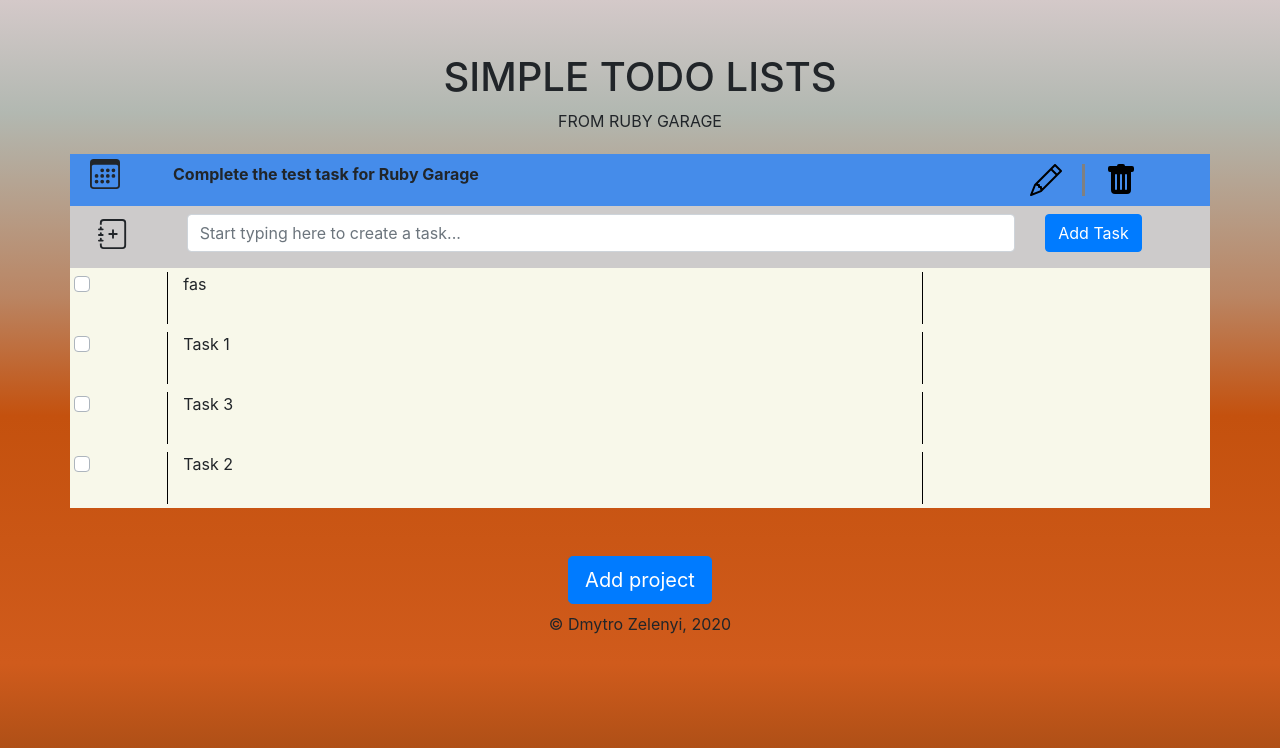
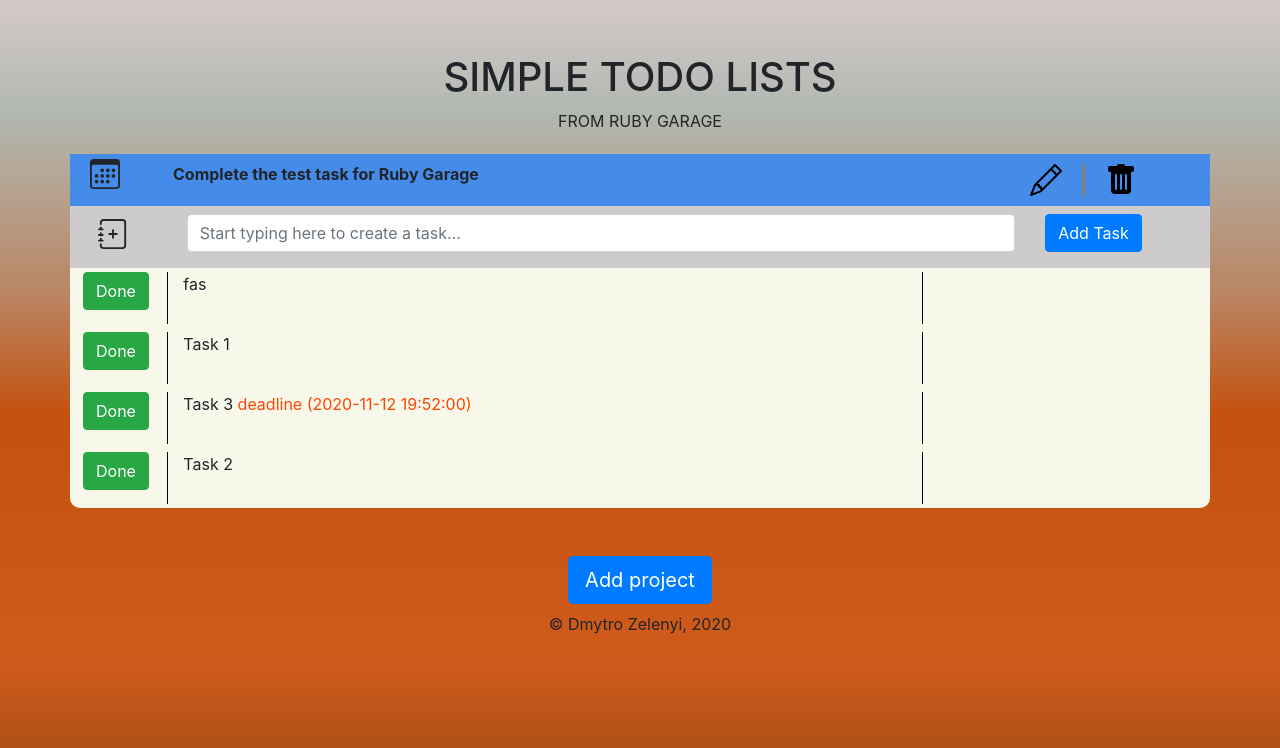
Before and after one commit to zelenyid/TodoList, a Flask app: page / in a window 1280 px wide. Shown: the top 748 px of the page. Run offline with Flask 2, Linux system fonts and the light colour scheme; data comes from the database, SQL or seed files in the repository; both versions use the stored data as it was after the commit.

Commit message:
Add priotiry for tasks and possible set deadline for task

```diff
--- a/todolist/routes.py
+++ b/todolist/routes.py
@@ -1,3 +1,4 @@
+from datetime import datetime
 from flask import render_template, request, redirect, url_for
 
 from todolist.models import Project, Task
@@ -12,7 +13,6 @@ def index():
     :return: start page
     """
     projects = Project.query.all()
-    tasks = Task.query.all()
     return render_template('index.html', projects=projects, tasks=Task)
 
 
@@ -126,3 +126,98 @@ def update_task_title(task_id):
     task.name = name
     db.session.commit()
     return redirect(url_for('index'))
+
+
+@app.route('/priority_down/<int:task_id>', methods=['POST'])
+def priority_down(task_id):
+    """
+    Set for task priority (now_priority + 1)
+
+    :param task_id: id updated task
+    :return:
+    """
+    task_now = Task.query.filter_by(id=task_id).first()
+    next_task = Task.query.filter_by(priority=(task_now.priority+1), project_id=task_now.project_id).first()
+
+    if next_task and not next_task.status and not task_now.status:
+        task_now.priority += 1
+        db.session.commit()
+        next_task.priority -= 1
+        db.session.commit()
+
+    return redirect(url_for('index'))
+
+
+@app.route('/priority_up/<int:task_id>', methods=['POST'])
+def priority_up(task_id):
+    """
+    Set for task priority (now_priority - 1)
+
+    :param task_id: id updated task
+    :return:
+    """
+    task_now = Task.query.filter_by(id=task_id).first()
+    prev_task = Task.query.filter_by(priority=(task_now.priority-1), project_id=task_now.project_id).first()
+
+    if prev_task and not prev_task.status and not task_now.status:
+        task_now.priority -= 1
+        db.session.commit()
+        prev_task.priority += 1
+        db.session.commit()
+
+    return redirect(url_for('index'))
+
+
+@app.route('/change_status/<int:task_id>', methods=['POST'])
+def change_status(task_id):
+    task = Task.query.filter_by(id=task_id).first()
+    task.status = not task.status
+    db.session.commit()
+
+    priority = task.priority
+    if task.status:
+        tasks = Task.query.filter_by(project_id=task.project_id).all()
+
+        for update_task in tasks:
+            if update_task.priority > priority:
+                update_task.priority -= 1
+                db.session.commit()
+
+            task.priority = Task.query.filter_by(project_id=task.project_id).count()
+            db.session.commit()
+    else:
+        tasks = Task.query.filter_by(project_id=task.project_id, status=True).all()
+
+        for update_task in tasks:
+            if update_task.priority < priority:
+                update_task.priority += 1
+                db.session.commit()
+
+            task.priority = Task.query.filter_by(project_id=task.project_id).count() - len(tasks)
+            db.session.commit()
+
+    return redirect(url_for('index'))
+
+
+@app.route('/add_deadline/<int:task_id>', methods=['POST'])
+def add_deadline(task_id):
+    deadline = request.form.get('task_deadline')
+
+    deadline_date_format = datetime.strptime(deadline, '%Y-%m-%dT%H:%M')
+
+    task = Task.query.filter_by(id=task_id).first()
+    task.deadline = deadline_date_format
+
+    db.session.commit()
+
+    return redirect(url_for('index'))
+
+
+@app.route('/delete_deadline/<int:task_id>', methods=['POST'])
+def delete_deadline(task_id):
+    task = Task.query.filter_by(id=task_id).first()
+    task.deadline = None
+
+    db.session.commit()
+
+    return redirect(url_for('index'))
--- a/todolist/templates/index.html
+++ b/todolist/templates/index.html
@@ -37,7 +37,7 @@
                             <!-- Input line -->
                             <div class="col-md-10">
                                 <label for="project" class="sr-only">Project</label>
-                                <input type="text" class="form-control" name="project"
+                                <input required type="text" class="form-control" name="project"
                                        placeholder="Start typing here to create a project...">
                             </div>
                         </div>
--- a/todolist/templates/projects.html
+++ b/todolist/templates/projects.html
@@ -53,7 +53,7 @@
                                             <!-- Input line -->
                                             <div class="col-md-10">
                                                 <label for="project" class="sr-only">Project</label>
-                                                <input type="text" class="form-control" name="project_name"
+                                                <input required type="text" class="form-control" name="project_name"
                                                        placeholder="Start typing here to update title of project..."
                                                 value="{{ project.name }}">
                                             </div>
@@ -118,7 +118,7 @@
                     <!-- Input line -->
                     <div class="col-md-10">
                         <label for="task" class="sr-only">Task</label>
-                        <input type="text" class="form-control" name="task_title"
+                        <input required type="text" class="form-control" name="task_title"
                                placeholder="Start typing here to create a task...">
                     </div>
 
@@ -133,16 +133,28 @@
         {# List of tasks to project #}
         {% for task in tasks.query.filter_by(project_id=project.id).order_by(tasks.priority) %}
             <!-- Task -->
-                <div class="row p-1 mouse_over" onMouseOver="show_tools({{ task.id }})"
+            <div class="row p-1 mouse_over"
+                 {% if task.priority == tasks.query.filter_by(project_id=project.id).count() %}style="border-radius: 0 0 10px 10px;"{% endif %}
+                 onMouseOver="show_tools({{ task.id }})"
                  onMouseOut="hide_tools({{ task.id }})">
                 <!-- Check button -->
                 <div class="col-md-1 custom-control custom-checkbox" style="border-right: 1px solid black">
-                        <input type="checkbox" class="custom-control-input" id="task-{{ task.id }}">
-                        <label class="custom-control-label" for="task-{{ task.id }}"></label>
+                    <form action="/change_status/{{ task.id }}" method="post">
+                        <div class="row">
+                            {% if task.status %}
+                                <button type="submit" class="btn btn-danger">Cancel</button>
+                            {% else %}
+                                <button type="submit" class="btn btn-success">Done</button>
+                            {% endif %}
+                        </div>
+                    </form>
                 </div>
                 <!-- Text of task -->
                 <div class="col-md-8" style="border-right: 1px solid black">
-                        <span>{{ task.name }}</span>
+                    <span {% if task.status %}style="text-decoration: line-through;"{% endif %}>{{ task.name }}
+                        {% if task.deadline %}
+                            <span style="color: orangered">deadline ({{ task.deadline }})</span>
+                        {% endif %} </span>
                 </div>
 
                 <!-- Task's tools -->
@@ -152,6 +164,28 @@
                         <div class="col-md-2"></div>
                         <!-- Deadline -->
                         <div class="col-md-2">
+                            {% if task.deadline %}
+                                <div class="row">
+                                    <div class="col-md-12">
+                                        <form action="/delete_deadline/{{ task.id }}" method="post"
+                                              id="deadline-delete-{{ project.id }}">
+                                            <a href="#"
+                                               onclick="document.getElementById('deadline-delete-{{ project.id }}').submit()">
+                                                <svg width="1.5em" height="1.5em" viewBox="0 0 16 16"
+                                                     class="icon bi bi-calendar3"
+                                                     fill="currentColor" style="color:red"
+                                                     xmlns="http://www.w3.org/2000/svg">
+                                                    <path fill-rule="evenodd"
+                                                          d="M14 0H2a2 2 0 0 0-2 2v12a2 2 0 0 0 2 2h12a2 2 0 0 0 2-2V2a2 2 0 0 0-2-2zM1 3.857C1 3.384 1.448 3 2 3h12c.552 0 1 .384 1 .857v10.286c0 .473-.448.857-1 .857H2c-.552 0-1-.384-1-.857V3.857z"/>
+                                                    <path fill-rule="evenodd"
+                                                          d="M6.5 7a1 1 0 1 0 0-2 1 1 0 0 0 0 2zm3 0a1 1 0 1 0 0-2 1 1 0 0 0 0 2zm3 0a1 1 0 1 0 0-2 1 1 0 0 0 0 2zm-9 3a1 1 0 1 0 0-2 1 1 0 0 0 0 2zm3 0a1 1 0 1 0 0-2 1 1 0 0 0 0 2zm3 0a1 1 0 1 0 0-2 1 1 0 0 0 0 2zm3 0a1 1 0 1 0 0-2 1 1 0 0 0 0 2zm-9 3a1 1 0 1 0 0-2 1 1 0 0 0 0 2zm3 0a1 1 0 1 0 0-2 1 1 0 0 0 0 2zm3 0a1 1 0 1 0 0-2 1 1 0 0 0 0 2z"/>
+                                                </svg>
+                                            </a>
+                                        </form>
+                                    </div>
+                                </div>
+                            {% else %}
+                                <a href="#" data-toggle="modal" data-target="#deadlineTask-{{ task.id }}">
                                     <svg width="1.5em" height="1.5em" viewBox="0 0 16 16" class="icon bi bi-calendar3"
                                          fill="currentColor"
                                          xmlns="http://www.w3.org/2000/svg">
@@ -160,24 +194,37 @@
                                         <path fill-rule="evenodd"
                                               d="M6.5 7a1 1 0 1 0 0-2 1 1 0 0 0 0 2zm3 0a1 1 0 1 0 0-2 1 1 0 0 0 0 2zm3 0a1 1 0 1 0 0-2 1 1 0 0 0 0 2zm-9 3a1 1 0 1 0 0-2 1 1 0 0 0 0 2zm3 0a1 1 0 1 0 0-2 1 1 0 0 0 0 2zm3 0a1 1 0 1 0 0-2 1 1 0 0 0 0 2zm3 0a1 1 0 1 0 0-2 1 1 0 0 0 0 2zm-9 3a1 1 0 1 0 0-2 1 1 0 0 0 0 2zm3 0a1 1 0 1 0 0-2 1 1 0 0 0 0 2zm3 0a1 1 0 1 0 0-2 1 1 0 0 0 0 2z"/>
                                     </svg>
+                                </a>
+                            {% endif %}
+
                         </div>
                         <!-- Priority to up -->
                         <div class="col-md-2">
+                            <form action="/priority_up/{{ task.id }}" method="post" id="priority-up-{{ task.id }}">
+                                <a href="#"
+                                   onclick="document.getElementById('priority-up-{{ task.id }}').submit()">
                                     <svg width="1.5em" height="1.5em" viewBox="0 0 16 16" class="icon bi bi-arrow-up"
                                          fill="currentColor"
                                          xmlns="http://www.w3.org/2000/svg">
                                         <path fill-rule="evenodd"
                                               d="M8 15a.5.5 0 0 0 .5-.5V2.707l3.146 3.147a.5.5 0 0 0 .708-.708l-4-4a.5.5 0 0 0-.708 0l-4 4a.5.5 0 1 0 .708.708L7.5 2.707V14.5a.5.5 0 0 0 .5.5z"/>
                                     </svg>
+                                </a>
+                            </form>
                         </div>
                         <!-- Priority to down -->
                         <div class="col-md-2">
+                            <form action="/priority_down/{{ task.id }}" method="post" id="priority-down-{{ task.id }}">
+                                <a href="#"
+                                   onclick="document.getElementById('priority-down-{{ task.id }}').submit()">
                                     <svg width="1.5em" height="1.5em" viewBox="0 0 16 16" class="icon bi bi-arrow-down"
                                          fill="currentColor"
                                          xmlns="http://www.w3.org/2000/svg">
                                         <path fill-rule="evenodd"
                                               d="M8 1a.5.5 0 0 1 .5.5v11.793l3.146-3.147a.5.5 0 0 1 .708.708l-4 4a.5.5 0 0 1-.708 0l-4-4a.5.5 0 0 1 .708-.708L7.5 13.293V1.5A.5.5 0 0 1 8 1z"/>
                                     </svg>
+                                </a>
+                            </form>
                         </div>
                         <!-- Edit task -->
                         <div class="col-md-2">
@@ -209,6 +256,40 @@
                     </div>
                 </div>
 
+                <!-- Modal box for deadline task -->
+                <div class="modal fade" id="deadlineTask-{{ task.id }}" tabindex="-1" role="dialog"
+                     aria-labelledby="ModalCenterTitle" aria-hidden="true">
+                    <div class="modal-dialog modal-dialog-centered" role="document">
+                        <div class="modal-content">
+                            <div class="modal-header">
+                                <h5 class="modal-title" id="ModalLongTitle">Add deadline for task</h5>
+                                <button type="button" class="close" data-dismiss="modal" aria-label="Close">
+                                    <span aria-hidden="true">&times;</span>
+                                </button>
+                            </div>
+                            <form action="/add_deadline/{{ task.id }}" method="post">
+                                <div class="modal-body">
+                                    <div class="row">
+                                        <!-- Input line -->
+                                        <div class="col-md-10">
+                                            <label for="project" class="sr-only">Deadline</label>
+                                            <input required type="datetime-local" class="form-control"
+                                                   name="task_deadline">
+                                        </div>
+                                    </div>
+                                </div>
+
+                                <div class="modal-footer">
+                                    <button type="button" class="btn btn-secondary" data-dismiss="modal">Close
+                                    </button>
+                                    <button type="submit" class="btn btn-primary">Set deadline</button>
+                                </div>
+                            </form>
+                        </div>
+                    </div>
+                </div>
+                <!-- End modal box -->
+
                 <!-- Modal box for updating task -->
                 <div class="modal fade" id="updateTask-{{ task.id }}" tabindex="-1" role="dialog"
                      aria-labelledby="ModalCenterTitle" aria-hidden="true">
@@ -226,7 +307,7 @@
                                         <!-- Input line -->
                                         <div class="col-md-10">
                                             <label for="project" class="sr-only">Task</label>
-                                                <input type="text" class="form-control" name="task_name"
+                                            <input required type="text" class="form-control" name="task_name"
                                                    placeholder="Start typing here to update title of task..."
                                                    value="{{ task.name }}">
                                         </div>
```
Also changed, not shown: todolist/todolistdb.sqlite. Lines whose indentation alone changed are shown as unchanged.
